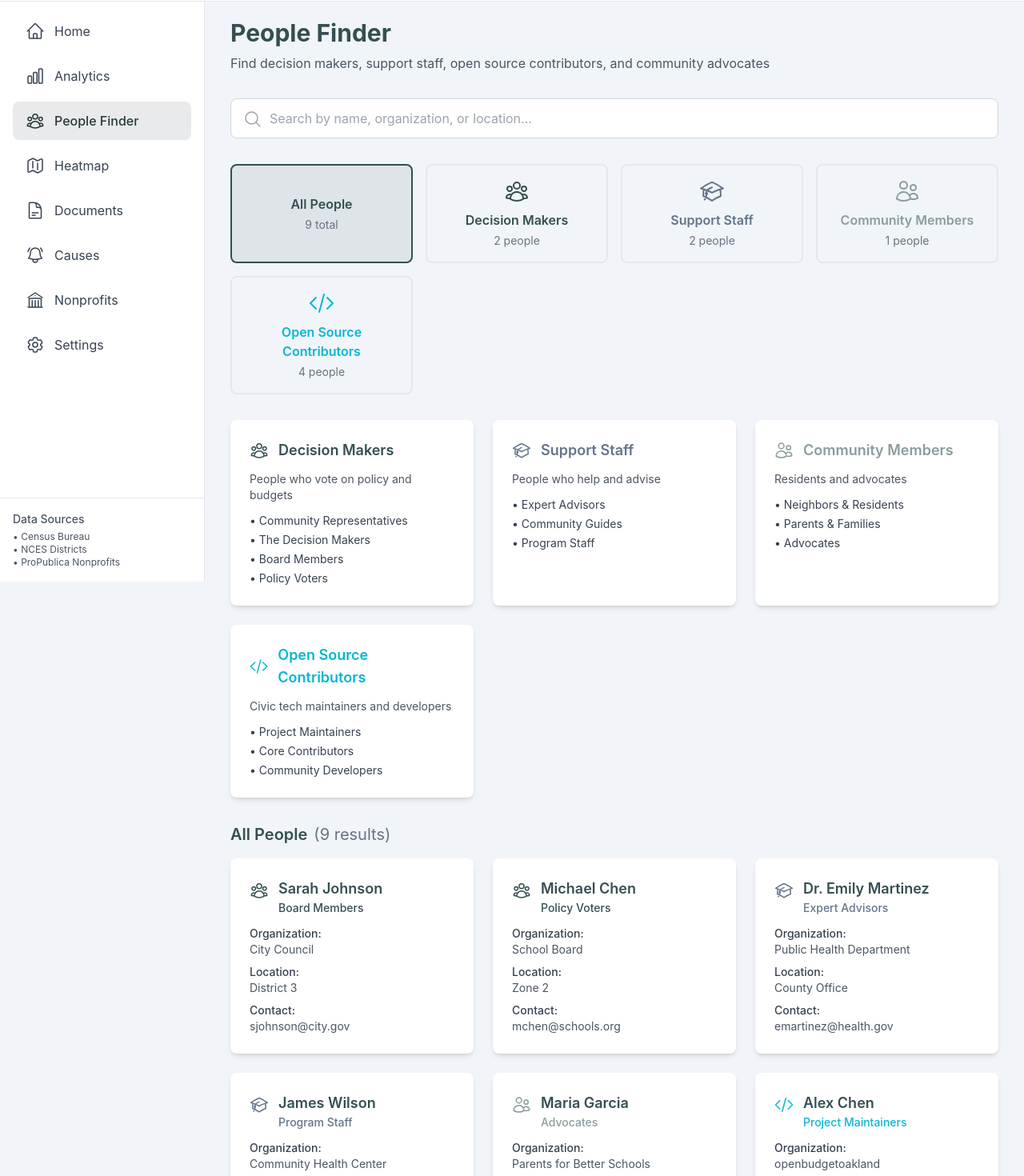
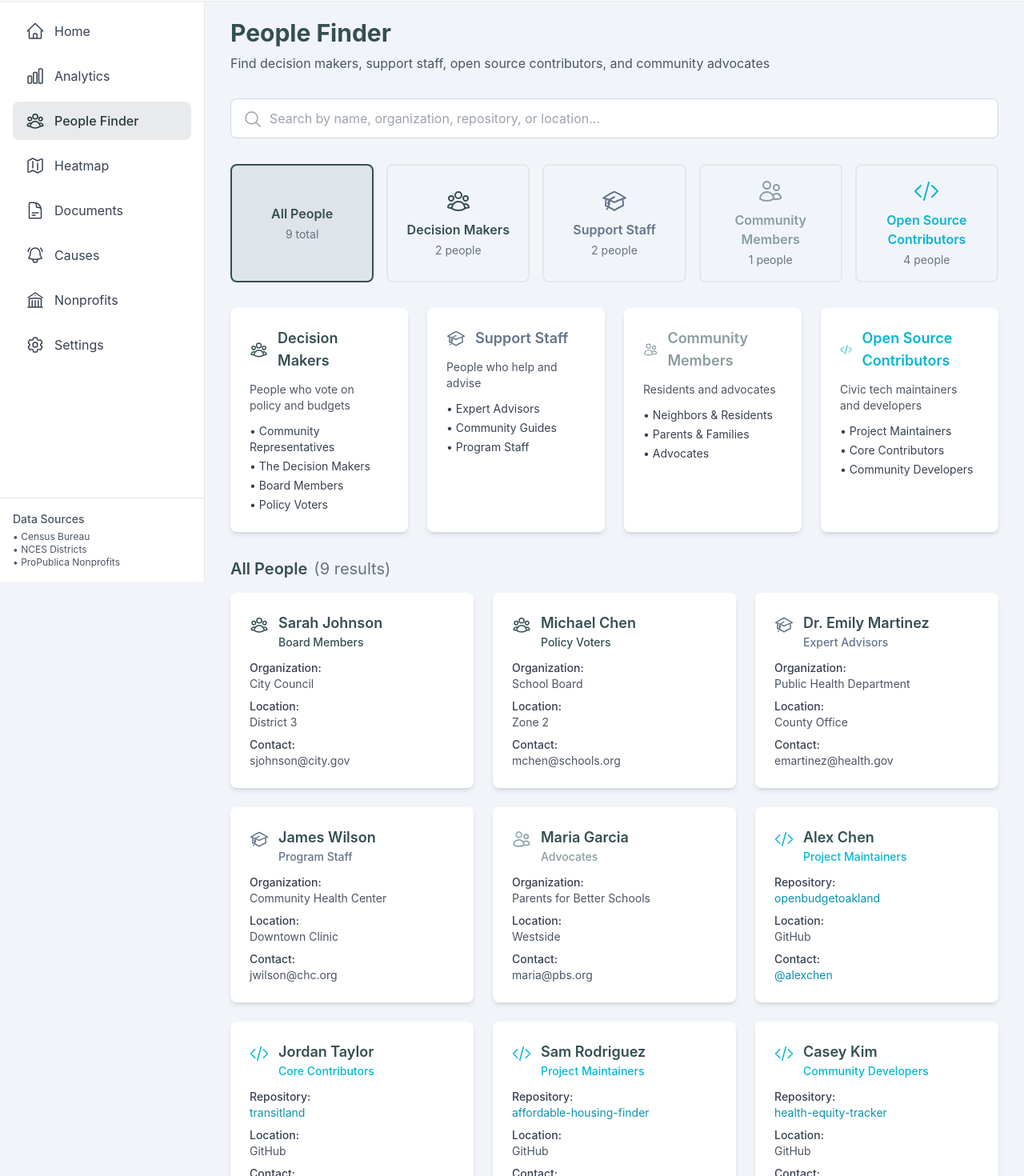
Before and after one commit to getcommunityone/open-navigator-for-engagement, a React (Vite) app in the folder frontend/: page /people in a window 1280 px wide. Shown: the part 73-1543 px from the top of the page at 80% size. Built offline with nearby package versions, Linux system fonts and the light colour scheme; the HTML template or start-up script is replaced by a standard one.

Commit message:
feat: Update PeopleFinder search placeholder and enhance role category display

```diff
--- a/frontend/src/pages/Home.tsx
+++ b/frontend/src/pages/Home.tsx
@@ -236,7 +236,7 @@ export default function Home() {
             </div>
             <div>
               <div className="text-4xl font-bold mb-2" style={{ color: '#354F52' }}>1,000+</div>
-              <div className="text-gray-600">Decision Makers & Leaders</div>
+              <div className="text-gray-600">Leaders & Contributors</div>
             </div>
             <div>
               <div className="text-4xl font-bold text-purple-600 mb-2">100%</div>
--- a/frontend/src/pages/PeopleFinder.tsx
+++ b/frontend/src/pages/PeopleFinder.tsx
@@ -178,7 +178,7 @@ export default function PeopleFinder() {
         <div className="relative">
           <input
             type="text"
-            placeholder="Search by name, organization, or location..."
+            placeholder="Search by name, organization, repository, or location..."
             value={searchQuery}
             onChange={(e) => setSearchQuery(e.target.value)}
             className="w-full px-4 py-3 pl-12 border border-gray-300 rounded-lg focus:outline-none focus:ring-2 focus:ring-primary-500 focus:border-transparent"
@@ -188,7 +188,7 @@ export default function PeopleFinder() {
       </div>
 
       {/* Role Filter Cards */}
-      <div className="grid grid-cols-1 md:grid-cols-4 gap-4 mb-8">
+      <div className="grid grid-cols-1 md:grid-cols-2 lg:grid-cols-5 gap-4 mb-8">
         <button
           onClick={() => setSelectedRole('all')}
           className={`p-4 rounded-lg border-2 transition-all ${
@@ -231,7 +231,7 @@ export default function PeopleFinder() {
       </div>
 
       {/* Role Categories Explanation */}
-      <div className="grid grid-cols-1 md:grid-cols-3 gap-6 mb-8">
+      <div className="grid grid-cols-1 md:grid-cols-2 lg:grid-cols-4 gap-6 mb-8">
         {(Object.keys(roleCategories) as PersonRole[]).map((roleKey) => {
           const category = roleCategories[roleKey]
           const Icon = category.icon
@@ -290,8 +290,21 @@ export default function PeopleFinder() {
 
                   <div className="space-y-2 text-sm">
                     <div>
-                      <span className="font-medium text-gray-700">Organization:</span>
-                      <p className="text-gray-600">{person.organization}</p>
+                      <span className="font-medium text-gray-700">
+                        {person.role === 'open-source' ? 'Repository:' : 'Organization:'}
+                      </span>
+                      {person.role === 'open-source' ? (
+                        <a
+                          href={`https://github.com/${person.organization}`}
+                          target="_blank"
+                          rel="noopener noreferrer"
+                          className="text-cyan-600 hover:underline block"
+                        >
+                          {person.organization}
+                        </a>
+                      ) : (
+                        <p className="text-gray-600">{person.organization}</p>
+                      )}
                     </div>
                     <div>
                       <span className="font-medium text-gray-700">Location:</span>
@@ -300,7 +313,18 @@ export default function PeopleFinder() {
                     {person.contact && (
                       <div>
                         <span className="font-medium text-gray-700">Contact:</span>
-                        <p className="text-gray-600">{person.contact}</p>
+                        {person.role === 'open-source' && person.contact.startsWith('@') ? (
+                          <a
+                            href={`https://github.com/${person.contact.substring(1)}`}
+                            target="_blank"
+                            rel="noopener noreferrer"
+                            className="text-cyan-600 hover:underline block"
+                          >
+                            {person.contact}
+                          </a>
+                        ) : (
+                          <p className="text-gray-600">{person.contact}</p>
+                        )}
                       </div>
                     )}
                   </div>
```
